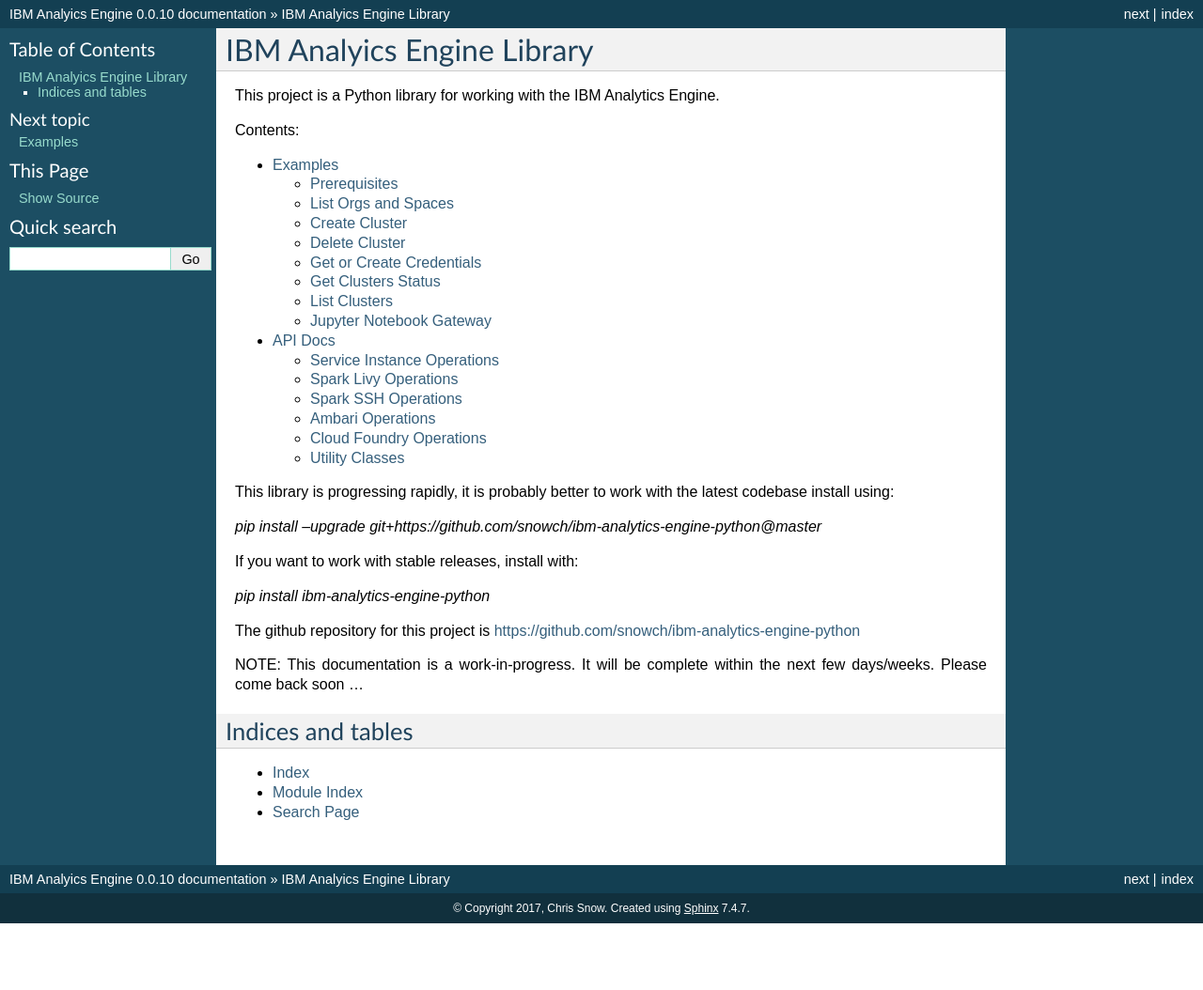
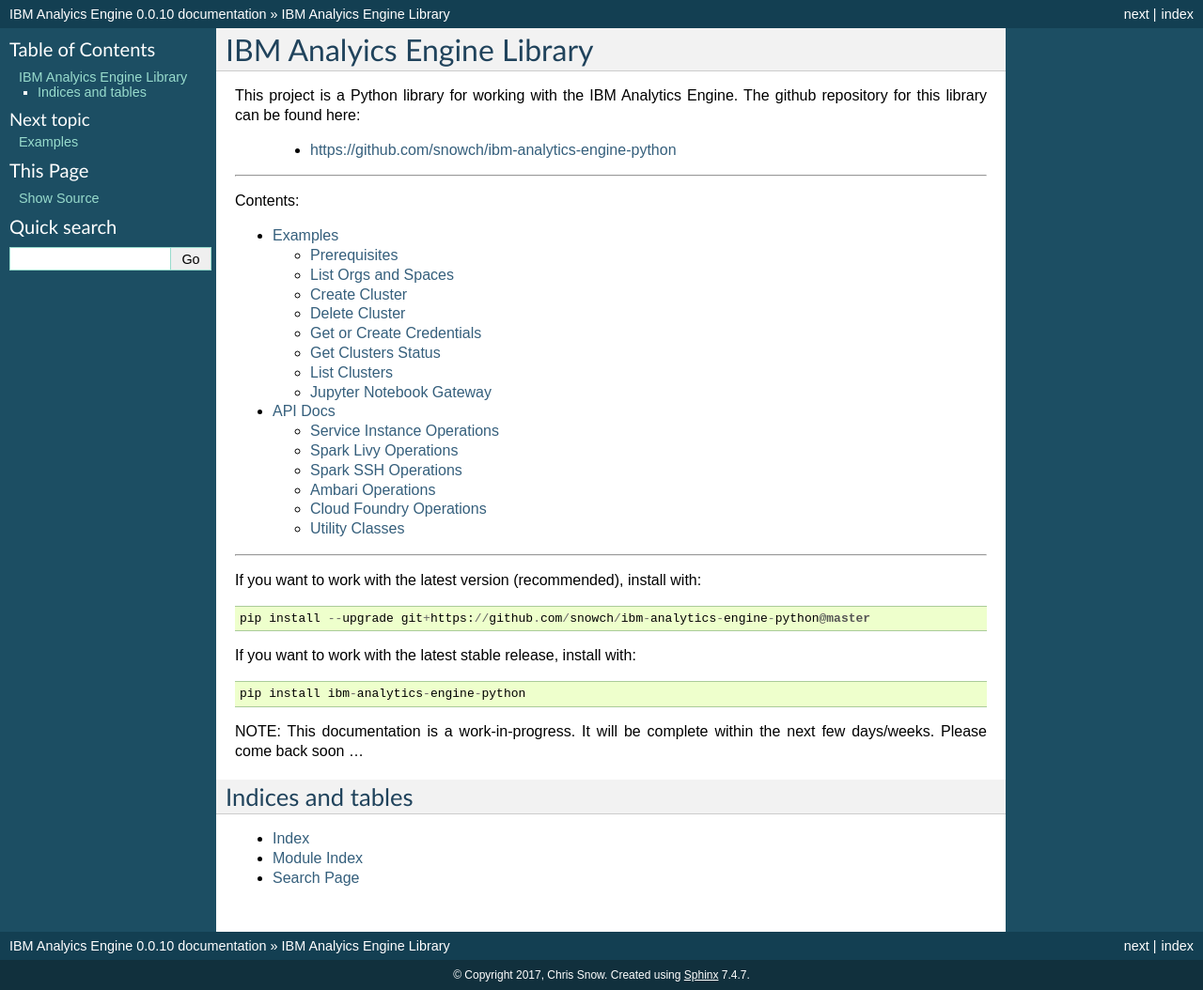
Before and after one commit to snowch/ibm-analytics-engine-python, a Sphinx documentation site: the page built from docs/index.rst, in a window 1280 px wide. Shown: the whole page at 94% size. Built offline with Sphinx 7.4.7, drawn with Linux system fonts in a browser that asks for light colours; before the commit the page ends 983 px from its top, so only the background shows below that.

Commit message:
format docs

```diff
--- a/docs/index.rst
+++ b/docs/index.rst
@@ -2,7 +2,11 @@
 IBM Analyics Engine Library
 ***************************
 
-This project is a Python library for working with the IBM Analytics Engine.
+This project is a Python library for working with the IBM Analytics Engine.  The github repository for this library can be found here:
+
+ - https://github.com/snowch/ibm-analytics-engine-python
+
+----
 
 .. toctree::
    :maxdepth: 2
@@ -11,16 +15,20 @@
    examples
    apidocs
 
+----
 
-This library is progressing rapidly, it is probably better to work with the latest codebase install using:
+If you want to work with the latest version (recommended), install with:
 
-`pip install --upgrade git+https://github.com/snowch/ibm-analytics-engine-python@master`
+.. code-block:: python
 
-If you want to work with stable releases, install with:
+   pip install --upgrade git+https://github.com/snowch/ibm-analytics-engine-python@master
 
-`pip install ibm-analytics-engine-python`
+If you want to work with the latest stable release, install with:
 
-The github repository for this project is https://github.com/snowch/ibm-analytics-engine-python
+.. code-block:: python
+
+   pip install ibm-analytics-engine-python
+
 
 NOTE: This documentation is a work-in-progress.  It will be complete within the next few days/weeks.  Please come back soon ...
 
```
Also changed, not shown: docs/examples.rst (+11 -2 lines).
